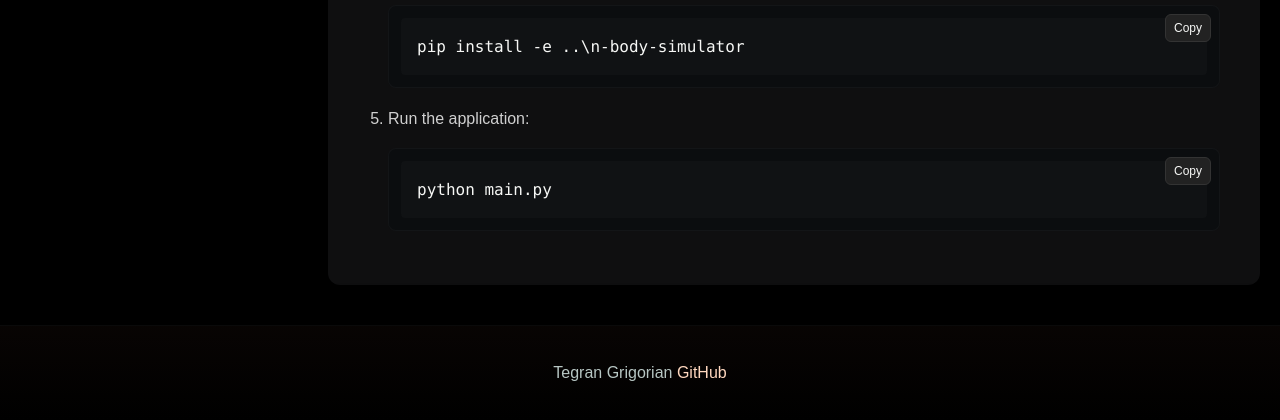
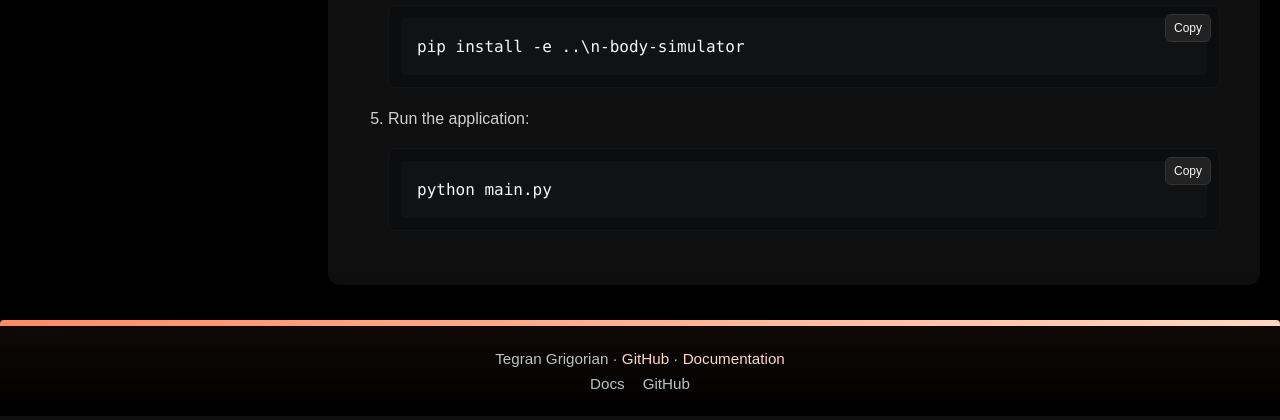
Before and after one commit to TegranGrigorian/nbody-website, a Flask app: page /install in a window 1280 px wide. Shown: the part 2364-2784 px from the top of the page. Run offline with Flask 3, Linux system fonts and the light colour scheme; some libraries are stand-ins or nearby versions.

Commit message:
Tidying up, forgor the footer

```diff
--- a/static/styles.css
+++ b/static/styles.css
@@ -311,9 +311,32 @@ body {
 .doc-figure figcaption, .muted { color: var(--muted) !important; }
 
 /* Footer styling */
-.footer { background: linear-gradient(180deg, rgba(255,138,101,0.03), rgba(0,0,0,0.02)) !important; border-top:1px solid rgba(255,255,255,0.04) !important; box-shadow: 0 -6px 30px rgba(0,0,0,0.35) !important; padding:22px 10px !important; color: var(--muted) !important; }
+.footer {
+  position: relative;
+  padding: 24px 16px !important;
+  text-align: center;
+  color: var(--muted) !important;
+  background: linear-gradient(180deg, rgba(255,138,101,0.06), rgba(0,0,0,0.05)) !important;
+  border-top: 1px solid rgba(255,255,255,0.06) !important;
+  box-shadow: 0 -10px 40px rgba(0,0,0,0.45) !important;
+  font-size: 0.95rem !important;
+}
+
+.footer::before {
+  content: "";
+  display: block;
+  height: 6px;
+  background: linear-gradient(90deg, var(--accent), var(--accent-2));
+  border-radius: 4px 4px 0 0;
+  width: 100%;
+  position: absolute;
+  top: -6px;
+  left: 0;
+}
+
 .footer a { color: var(--accent-2) !important; text-decoration: none !important; }
-.footer .links a { color: var(--muted) !important; display:inline-flex; gap:8px; align-items:center; }
+.footer .links { display:flex; gap:18px; align-items:center; justify-content:center; margin-top:8px; flex-wrap:wrap; }
+.footer .links a { color: var(--muted) !important; }
 
 @media (max-width: 980px){
   .showcase{ grid-template-columns:1fr !important; }
--- a/templates/install.html
+++ b/templates/install.html
@@ -109,9 +109,13 @@
 
         </main>
     </div>
-    <div class="footer">
-        <p>Tegran Grigorian <a href="https://github.com/TegranGrigorian">GitHub</a></p>
-    </div>
+    <footer class="footer">
+        <p style="margin:0;color:var(--muted);">Tegran Grigorian · <a href="https://github.com/TegranGrigorian" target="_blank" rel="noopener">GitHub</a> · <a href="/docs">Documentation</a></p>
+        <div class="links" style="margin-top:8px;">
+            <a href="/docs">Docs</a>
+            <a href="https://github.com/TegranGrigorian" target="_blank" rel="noopener">GitHub</a>
+        </div>
+    </footer>
     <!-- highlight.js script and DOM-ready initialization -->
     <script src="https://cdnjs.cloudflare.com/ajax/libs/highlight.js/11.8.0/highlight.min.js"></script>
     <script>document.addEventListener('DOMContentLoaded', function(){ if(window.hljs) hljs.highlightAll(); });</script>
```
Also changed, not shown: templates/docs/docs-option.html (+8 -0 lines), templates/docs/nbody-gui/nbody-gui-docs.html (+9 -0 lines), templates/docs/nbody-simulator/body-docs.html (+8 -3 lines), templates/docs/nbody-simulator/kosmos-docs.html (+8 -0 lines), templates/docs/nbody-simulator/nbody-simulator-docs.html (+10 -2 lines).
